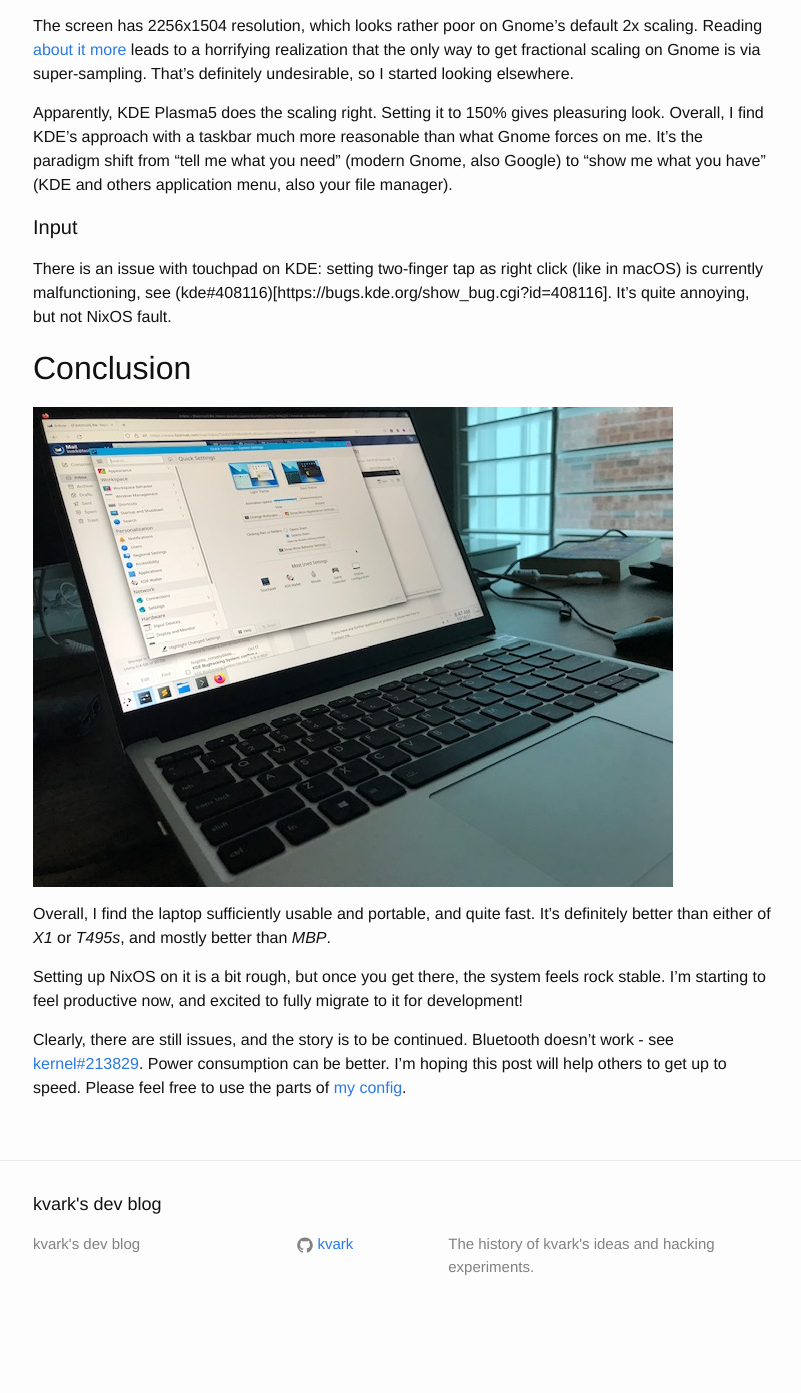
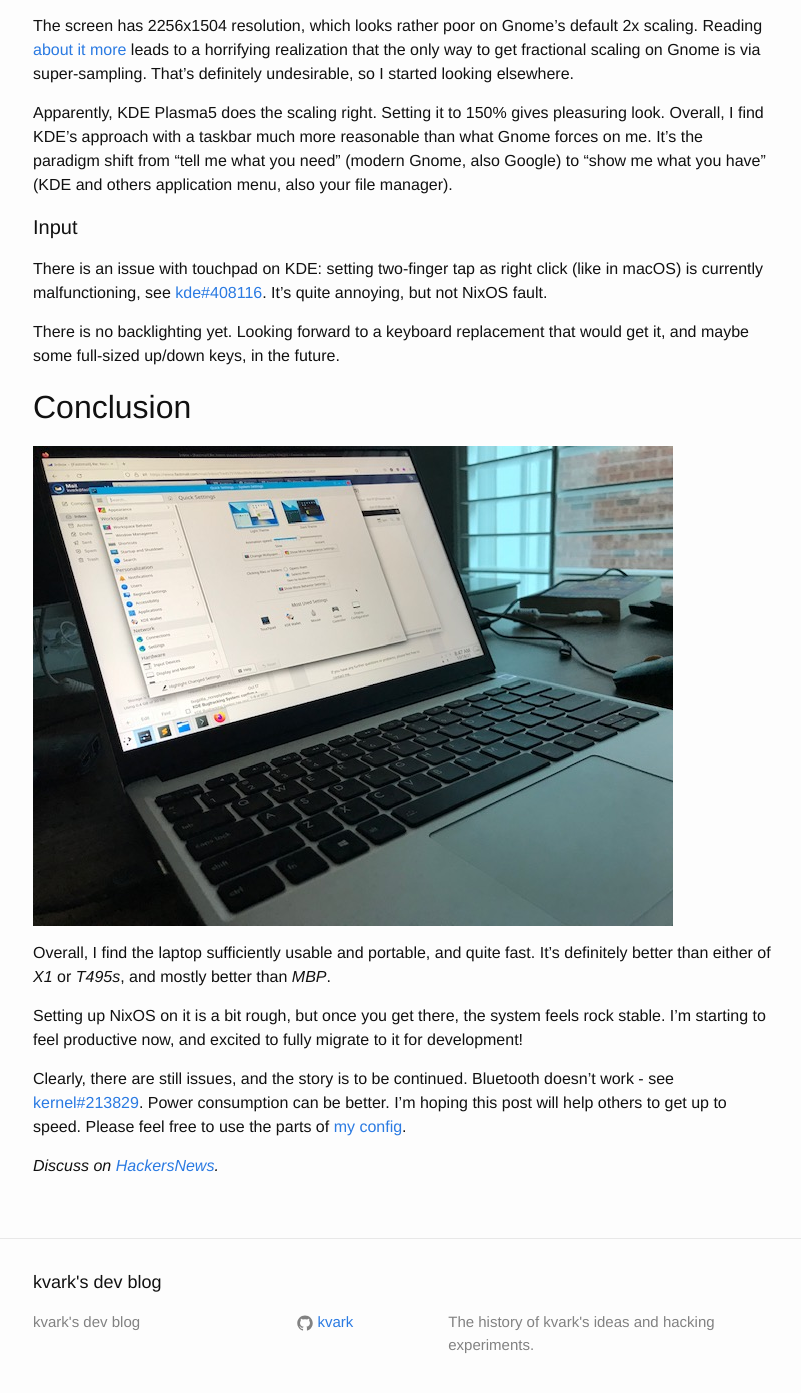
Before and after one commit to kvark/kvark.github.io, a Jekyll site: the page built from _posts/2021-10-17-framework-nixos.markdown, in a window 1280 px wide and 1400 px high, scrolled down 5025 px. Shown: the top 1393 px of the window, without its empty margins (237-1038 px from the left). Built offline with Jekyll 4.4.1, drawn with Linux system fonts in a browser that asks for light colours; before the commit the page ends 6363 px from its top, so only the background shows below that.

Commit message:
Add backlighting mention

```diff
--- a/_posts/2021-10-17-framework-nixos.markdown
+++ b/_posts/2021-10-17-framework-nixos.markdown
@@ -95,7 +95,9 @@ Apparently, KDE Plasma5 does the scaling right. Setting it to 150% gives pleasur
 
 #### Input
 
-There is an issue with touchpad on KDE: setting two-finger tap as right click (like in macOS) is currently malfunctioning, see (kde#408116)[https://bugs.kde.org/show_bug.cgi?id=408116]. It's quite annoying, but not NixOS fault.
+There is an issue with touchpad on KDE: setting two-finger tap as right click (like in macOS) is currently malfunctioning, see [kde#408116](https://bugs.kde.org/show_bug.cgi?id=408116). It's quite annoying, but not NixOS fault.
+
+There is no backlighting yet. Looking forward to a keyboard replacement that would get it, and maybe some full-sized up/down keys, in the future.
 
 ## Conclusion
 
@@ -108,3 +110,5 @@ Setting up NixOS on it is a bit rough, but once you get there, the system feels
 I'm starting to feel productive now, and excited to fully migrate to it for development!
 
 Clearly, there are still issues, and the story is to be continued. Bluetooth doesn't work - see [kernel#213829](https://bugzilla.kernel.org/show_bug.cgi?id=213829). Power consumption can be better. I'm hoping this post will help others to get up to speed. Please feel free to use the parts of [my config](https://github.com/kvark/dotfiles).
+
+*Discuss on [HackersNews](https://news.ycombinator.com/item?id=28899039).*
```
